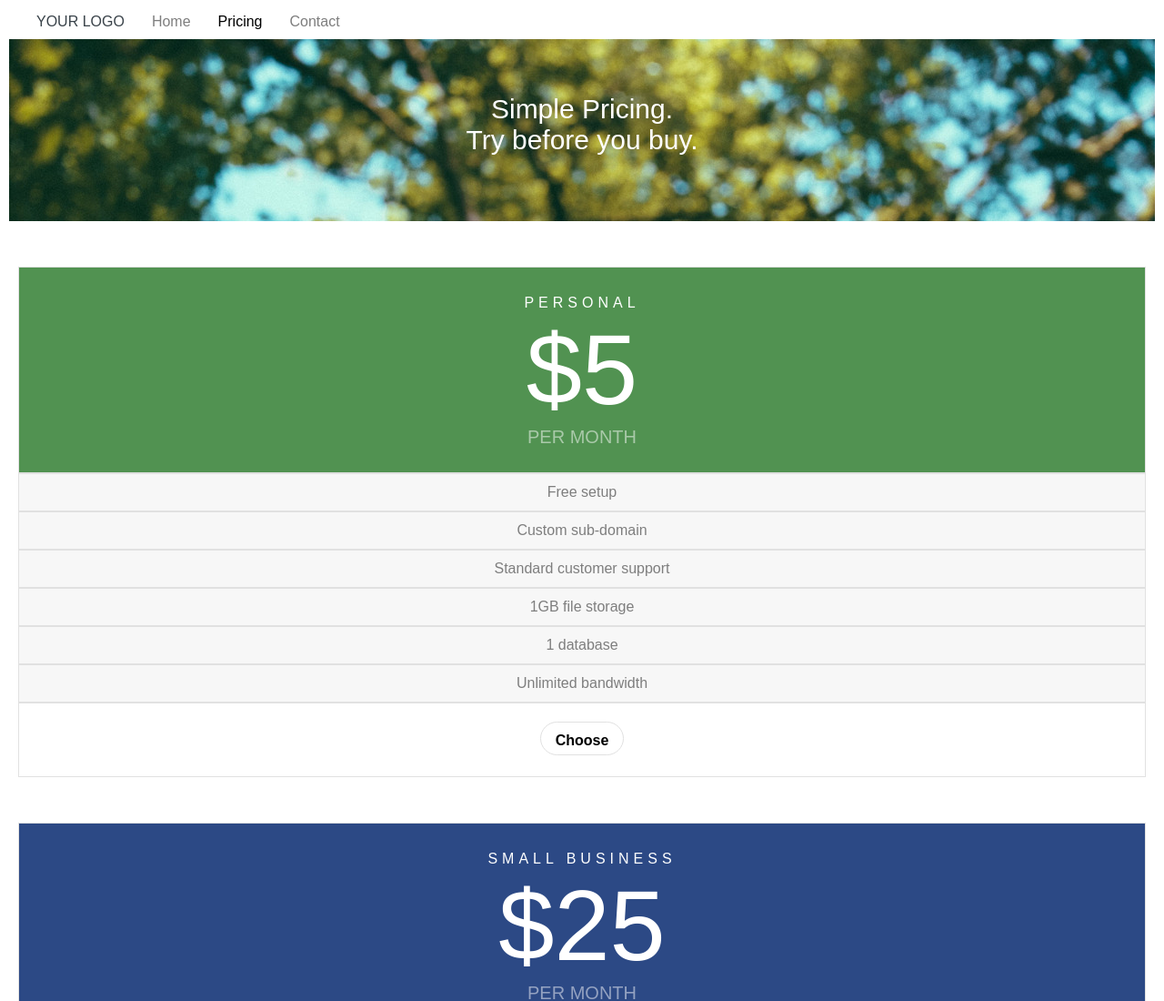
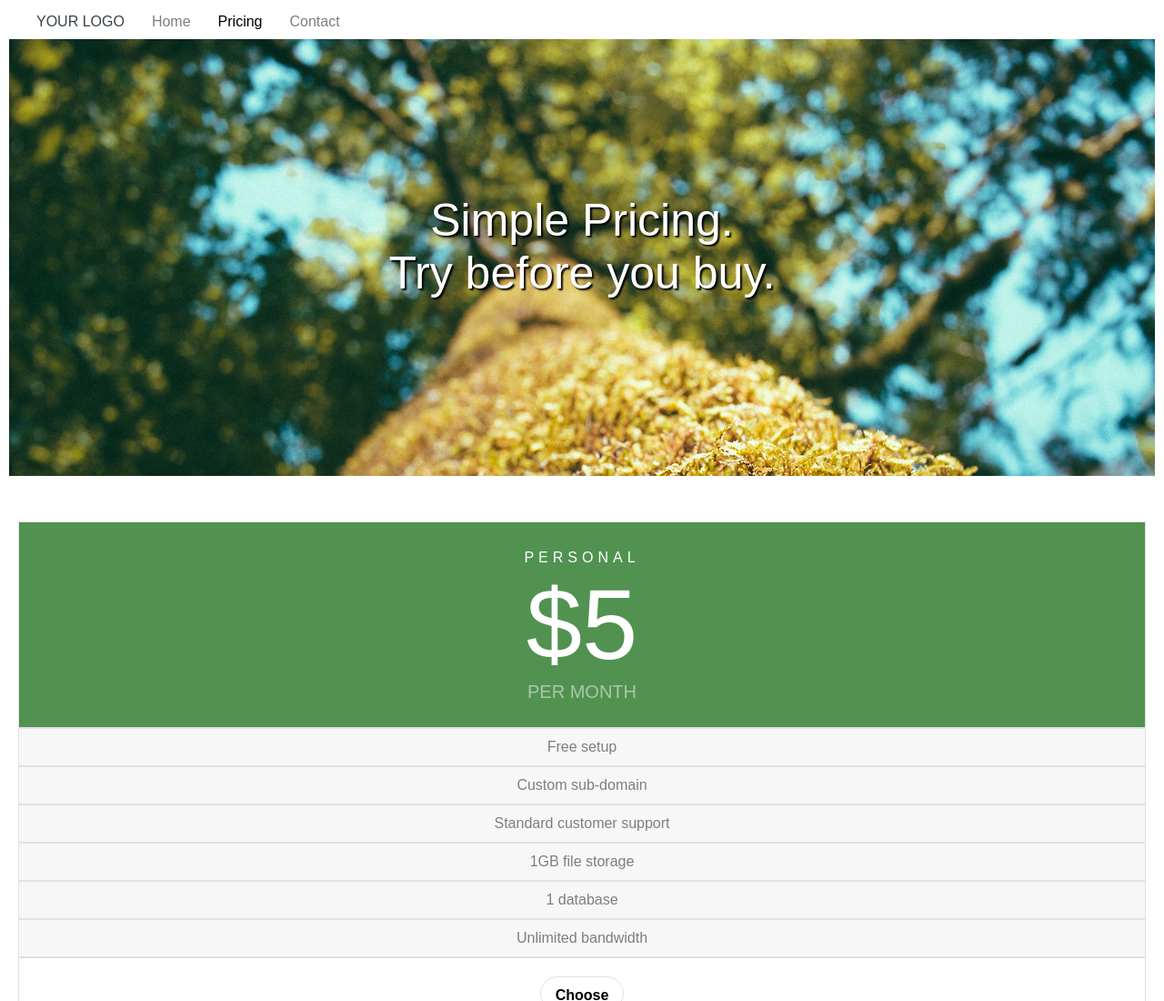
Before and after one commit to BenHand/responsive_site, a plain HTML site: page dist/index.html in a window 1280 px wide. Shown: the top 1100 px of the page at 91% size. Drawn offline with Linux system fonts and the light colour scheme.

Commit message:
breakpoint 1 complete

```diff
--- a/dist/css/style.css
+++ b/dist/css/style.css
@@ -29,7 +29,8 @@ header .pricing {
   color: white;
   font-size: 30px;
   text-align: center;
-  padding-top: 60px; }
+  padding-top: 60px;
+  text-shadow: 2px 2px 2px black; }
 
 .price-tiers {
   background: white;
@@ -129,3 +130,10 @@ footer a {
 
 .link-space {
   margin-right: 6px; }
+
+@media (min-width: 479px) {
+  .background {
+    height: 480px; }
+  .head-text {
+    padding-top: 170px;
+    font-size: 50px; } }
--- a/dist/css/style.scss
+++ b/dist/css/style.scss
@@ -31,6 +31,7 @@ header {
 	font-size: 30px;
 	text-align: center;
 	padding-top: 60px;
+	text-shadow: 2px 2px 2px black;
 }
 .price-tiers{
 	background:$background-primary;
@@ -135,3 +136,12 @@ footer {
 .link-space{
 	margin-right:6px;
 }
+@media (min-width: 479px) {
+	.background{
+		height:480px;
+	}
+	.head-text{
+		padding-top:170px;
+		font-size: 50px;
+	}
+}
```
